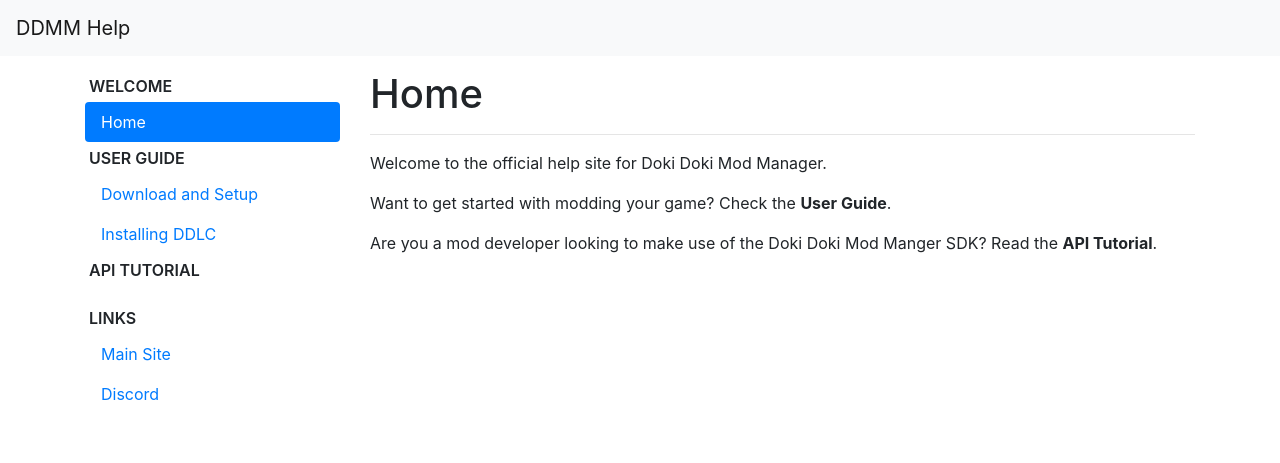
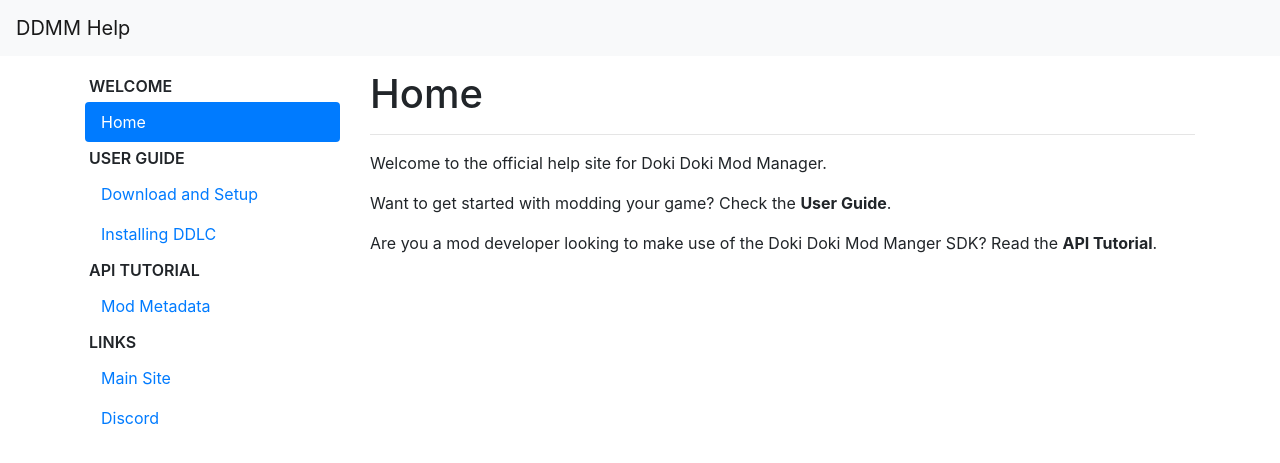
Before and after one commit to DokiDokiModManager/Help, a Jekyll site: the page built from index.md, in a window 1280 px wide. Shown: the top 463 px of the page. Built offline with Jekyll 4.4.1, drawn with Linux system fonts in a browser that asks for light colours; nearby versions of some CDN libraries; our own code applies the rules of GitHub Pages for plain Markdown files.

Commit message:
Added link to sidebar

```diff
--- a/_config.yml
+++ b/_config.yml
@@ -13,7 +13,8 @@ navigation:
         link: /user-guide/install-ddlc.html
   - name: API Tutorial
     links:
-      - title:
+      - title: Mod Metadata
+        link: /api-tutorial/mod-metadata.html
   - name: Links
     links:
       - title: Main Site
```
